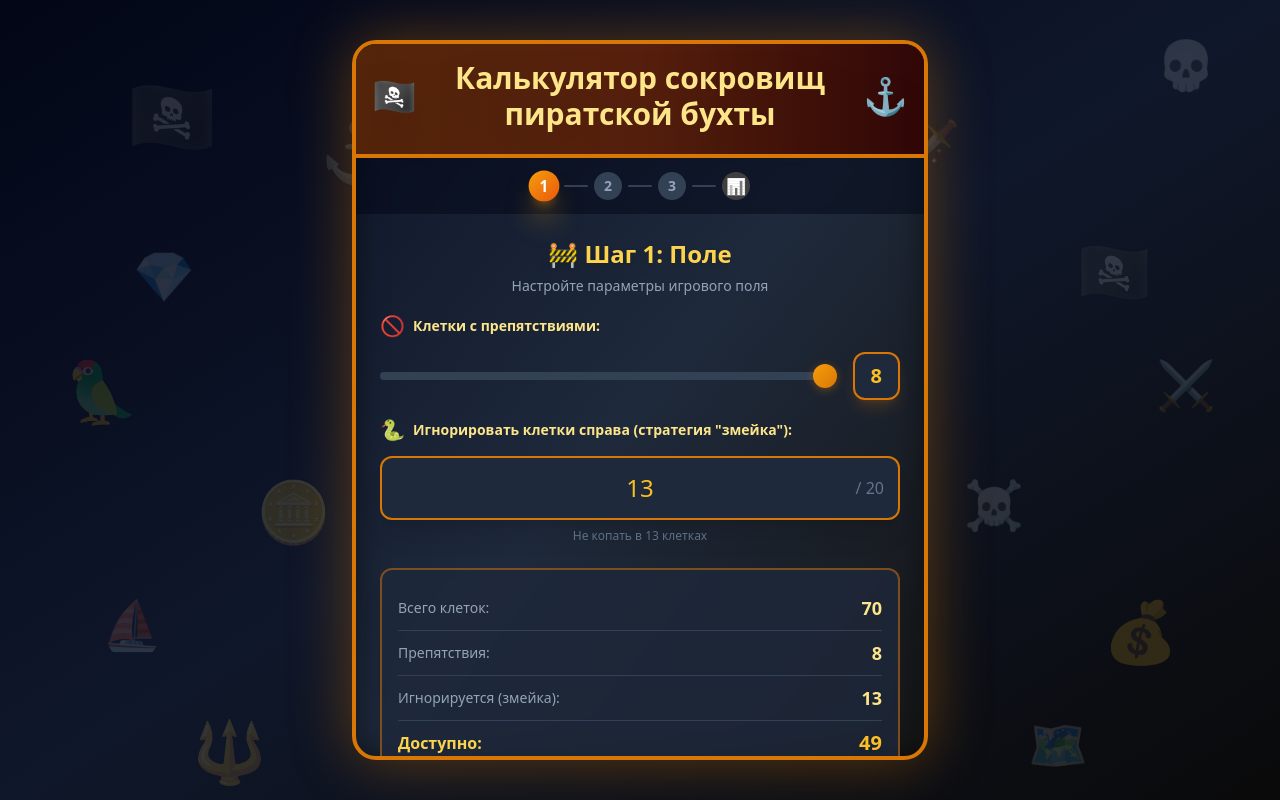
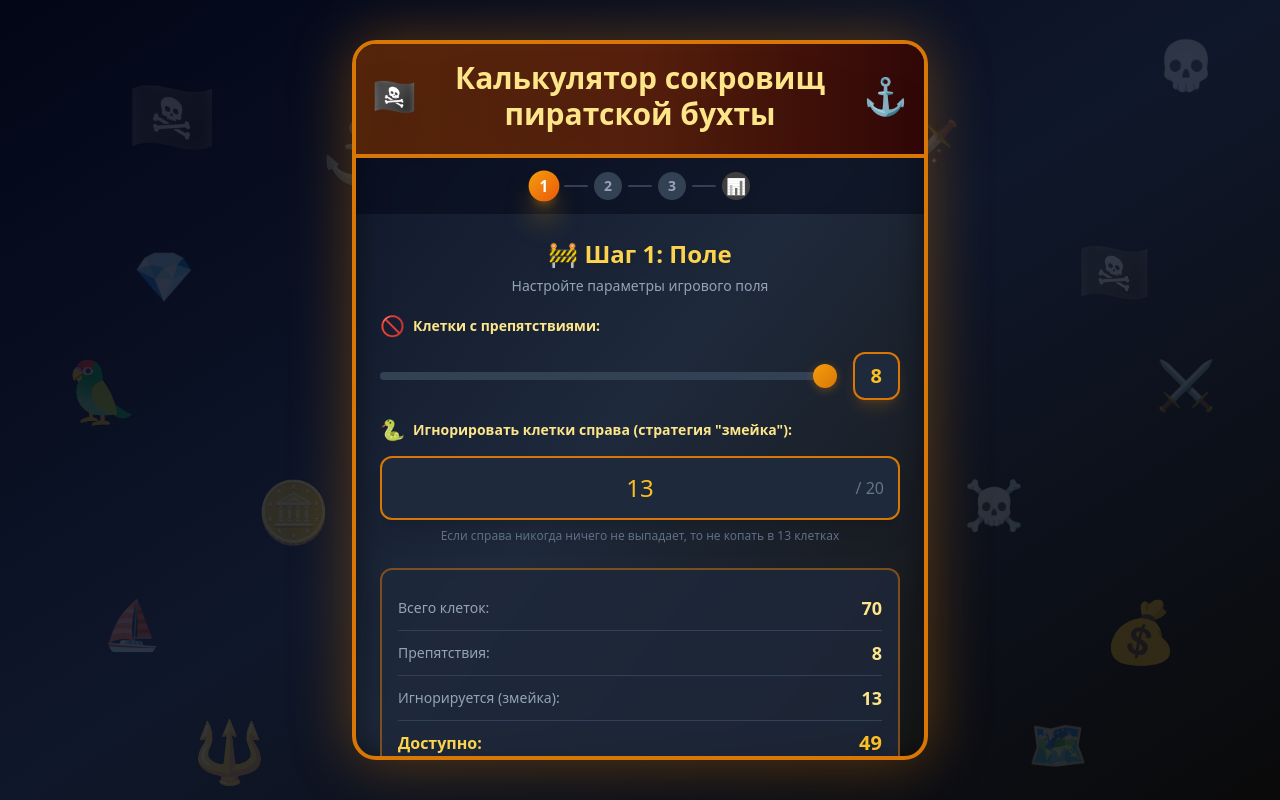
Before and after one commit to koinoike/probability-calculator, a React (Vite) app: page / in a window 1280 px wide. Built offline with nearby package versions, Linux system fonts and the light colour scheme.

Commit message:
Snake text update

```diff
--- a/src/App.tsx
+++ b/src/App.tsx
@@ -415,7 +415,8 @@ function App() {
                   </div>
                   {validIgnoredCells > 0 && (
                     <p className="text-[8px] md:text-xs text-slate-500 mt-1 md:mt-2 text-center">
-                      Не копать в {validIgnoredCells}{" "}
+                      Если справа никогда ничего не выпадает, то не копать в{" "}
+                      {validIgnoredCells}{" "}
                       {validIgnoredCells === 1
                         ? "клетке"
                         : validIgnoredCells < 5
```
